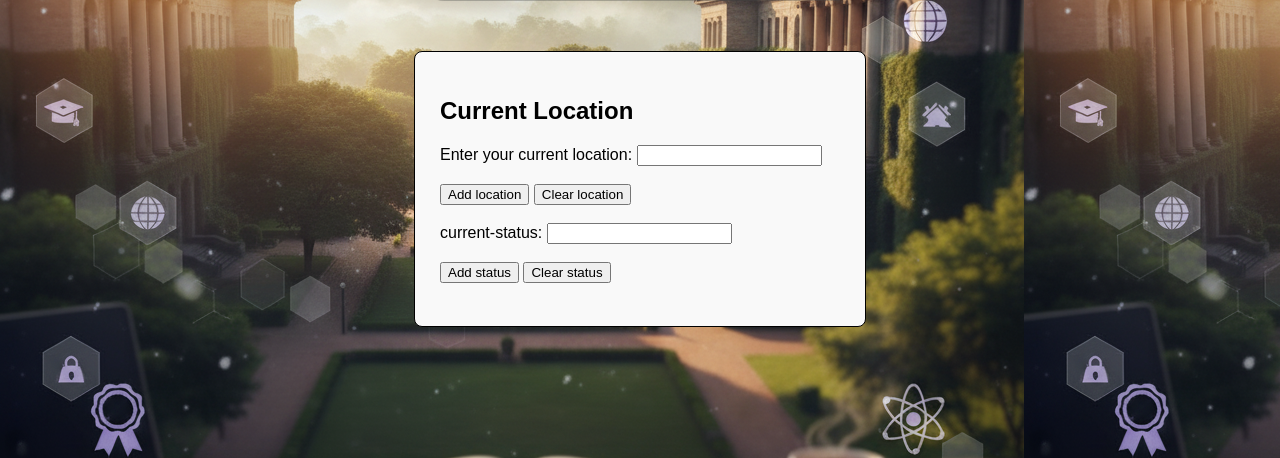
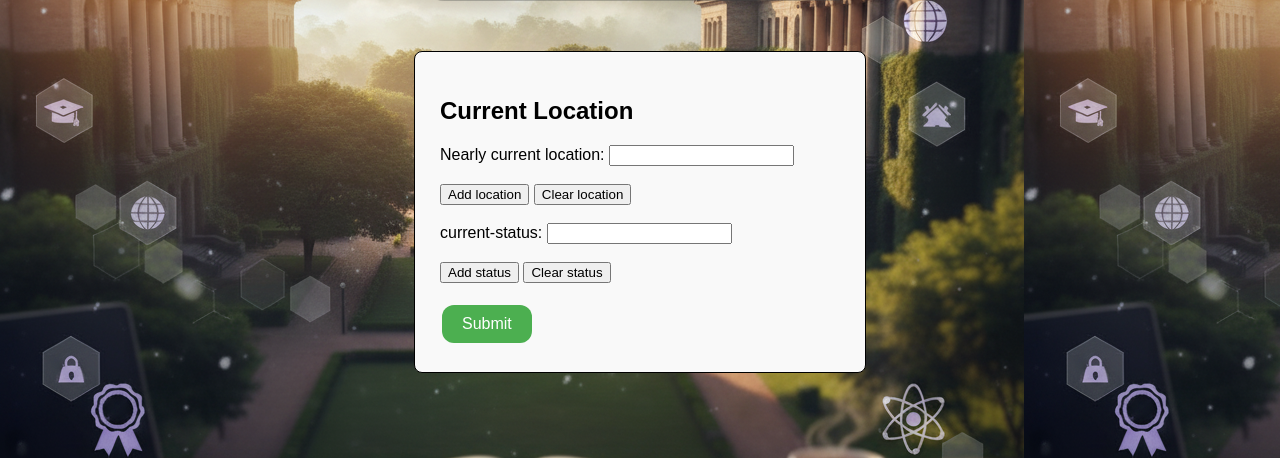
Before and after one commit to Beast-arpit/Ethos-2025, a PHP site: page /Studentpage.html in a window 1280 px wide. Shown: the part 342-800 px from the top of the page. Run offline with PHP 8.4, Linux system fonts and the light colour scheme.

Commit message:
Creating a Submit button in student portal

```diff
--- a/Studentpage.css
+++ b/Studentpage.css
@@ -24,3 +24,18 @@
     margin: 50px auto;
     font-family: Arial, sans-serif;
 }
+
+.Submit-button {
+    background-color: #4CAF50; /* Green */
+    border: none;
+    color: white;
+    padding: 10px 20px;
+    text-align: center;
+    text-decoration: none;
+    display: inline-block;
+    font-size: 16px;
+    margin: 4px 2px;
+    cursor: pointer;
+    border-radius: 12px;
+
+}
--- a/Studentpage.html
+++ b/Studentpage.html
@@ -22,7 +22,7 @@
 
         <form action="submit" methon="post">
 
-            <label for="location">Enter your current location: </label>
+            <label for="location">Nearly current location: </label>
             <input type="text" id="task" name="task" required><br><br>
 
             <button type="add-location">Add location</button>
@@ -33,6 +33,8 @@
             <input type="text" id="current-status" name="current-status" required><br><br>
             <button type="add-status">Add status</button>
             <button type="button" onclick="window.location.href='clear-status'">Clear status</button><br><br>
+
+            <button type="submit" class="Submit-button">Submit</button>
         </form>
     </div>
 
```
